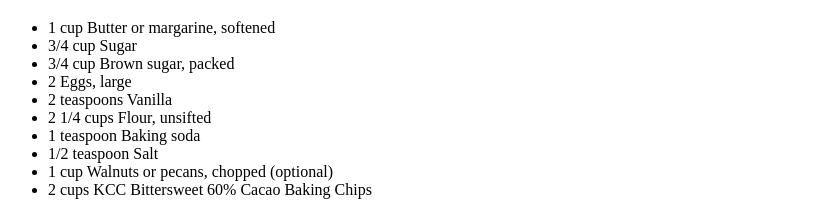
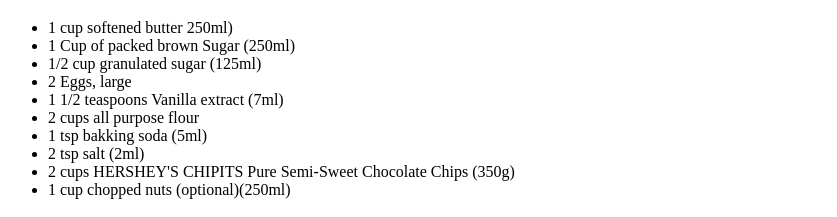
Before and after one commit to Fadrickmmb/GitExam, a plain HTML site: page secret recipe.htm in a window 1280 px wide. Shown: the part 61-278 px from the top of the page, without its empty margins (0-837 px from the left). Drawn offline with Linux system fonts and the light colour scheme.

Commit message:
Changed recipe

```diff
--- a/secret recipe.htm
+++ b/secret recipe.htm
@@ -4,16 +4,16 @@
 
 <h1>Ingredients</h1>
 <ul>
-<li>1 cup Butter or margarine, softened</li>
-<li>3/4 cup Sugar</li>
-<li>3/4 cup Brown sugar, packed</li>
+<li>1 cup softened butter 250ml)</li>
+<li>1 Cup of packed brown Sugar (250ml)</li>
+<li>1/2 cup granulated sugar (125ml) </li>
 <li>2 Eggs, large</li>
-<li>2 teaspoons Vanilla</li>
-<li>2 1/4 cups Flour, unsifted</li>
-<li>1 teaspoon Baking soda</li>
-<li>1/2 teaspoon Salt</li>
-<li>1 cup Walnuts or pecans, chopped (optional)</li>
-<li>2 cups KCC Bittersweet 60% Cacao Baking Chips</li>
+<li>1 1/2 teaspoons Vanilla extract (7ml)</li>
+<li>2 cups all purpose flour</li>
+<li>1 tsp bakking soda (5ml)</li>
+<li>2 tsp salt (2ml)</li>
+<li>2 cups HERSHEY'S CHIPITS Pure Semi-Sweet Chocolate Chips (350g)</li>
+<li>1 cup chopped nuts (optional)(250ml)</li>
 </ul>
 <h1>Baking instructions</h1>
 <ul>
```
